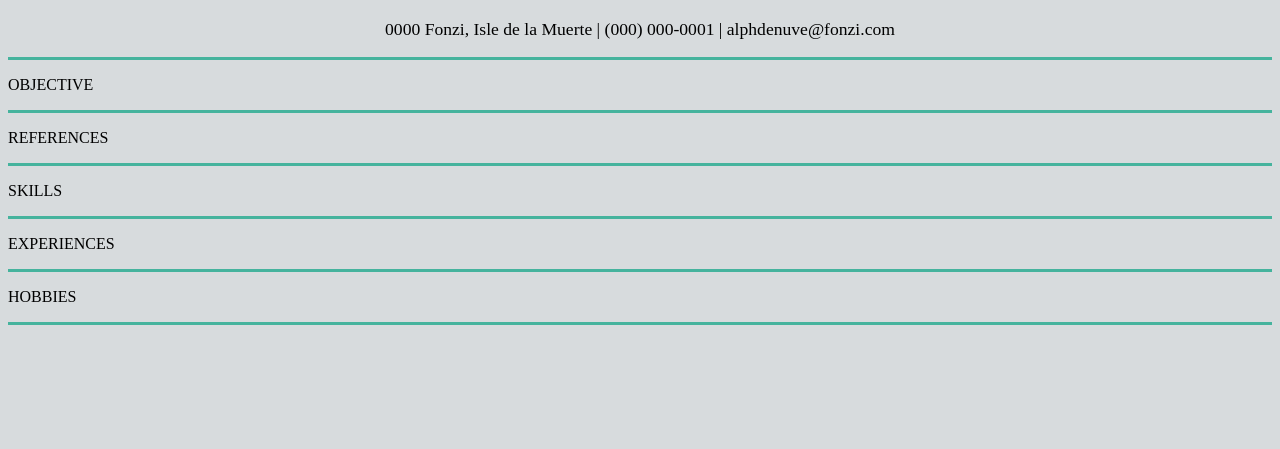
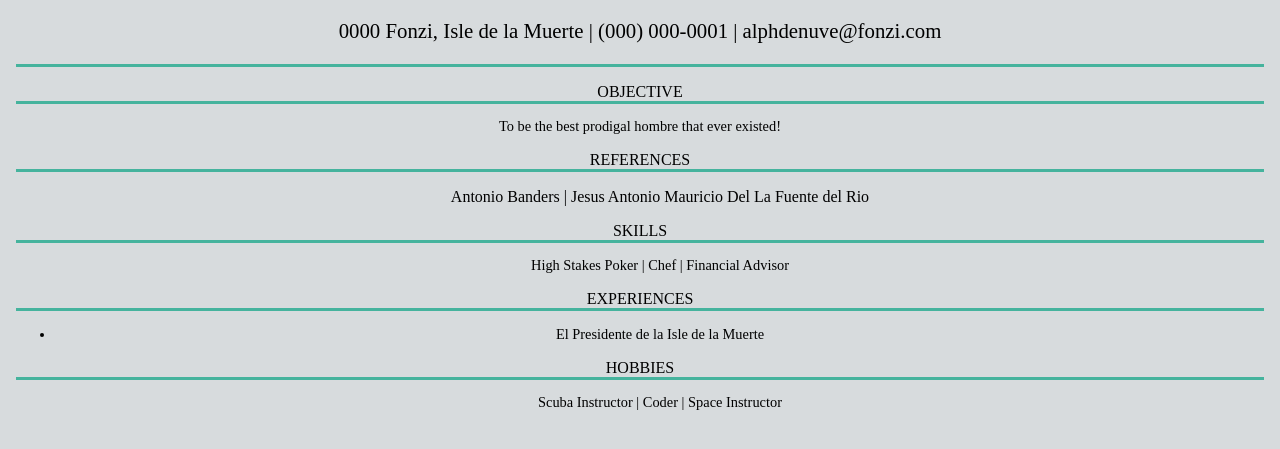
Before and after one commit to Xamdes/resume-site, a plain HTML site: page index.html in a window 1280 px wide. Shown: the part 61-510 px from the top of the page. Drawn offline with Linux system fonts and the light colour scheme.

Commit message:
Finsihed writing resume.

```diff
--- a/css/index.css
+++ b/css/index.css
@@ -1,19 +1,20 @@
 body {
   background-color: #D7DBDD;
+  text-align: center;
 }
 
 .center_header {
-  text-align: center;
   font-size: 1.8em;
 }
 
 .about_center_header {
-  text-align: center;
   font-size: 1em;
 }
 
 .seperator_horizontal {
   border-bottom-style: solid;
+  border-color: #45B39D;
+  margin: .5em;
 }
 
 .div_green {
@@ -29,17 +30,30 @@ body {
 }
 
 .header_section {
-  text-align: left;
+  font-size: 1em;
+  margin: .5em;
+  height: 18px;
   border-bottom-style: solid;
   border-color: #45B39D;
-  font-size: 1em
 }
 
 .resume_contact {
-  font-size: 1.1em;
-  text-align: center;
+  font-size: 1.3em;
 }
 
 .resume_paragraph {
-  font-size: 1.2em;
+  margin: .5em;
+  font-size: 0.9em;
 }
+
+.resume_list {
+  margin: .5em;
+  font-size: 0.9em;
+}
+
+.section_center {
+  text-align: center;
+}
+.resume_horizontal_list ul li {
+  display: inline;
+}
--- a/index.html
+++ b/index.html
@@ -12,22 +12,54 @@
     <div class="resume_contact">
       <p>0000 Fonzi, Isle de la Muerte | (000) 000-0001 | alphdenuve@fonzi.com</p>
     </div>
-    <div class="header_section">
+    <div class="seperator_horizontal">
     </div>
     <div class="header_section">
       <p>OBJECTIVE</p>
     </div>
+    <div class="resume_paragraph">
+      <p>To be the best prodigal hombre that ever existed!</p>
+    </div>
     <div class="header_section">
       <p>REFERENCES</p>
+    </div>
+    <div class="resume_horizontal_list">
+      <ul>
+        <li>Antonio Banders |</li>
+        <li>Jesus Antonio Mauricio Del La Fuente del Rio</li>
+      </ul>
     </div>
     <div class="header_section">
       <p>SKILLS</p>
     </div>
+    <div class="resume_paragraph">
+      <div class="resume_horizontal_list">
+        <ul>
+          <li>High Stakes Poker |</li>
+          <li>Chef |</li>
+          <li>Financial Advisor</li>
+        </ul>
+      </div>
+    </div>
     <div class="header_section">
       <p>EXPERIENCES</p>
+    </div>
+    <div class="resume_paragraph">
+      <ul>
+        <li>El Presidente de la Isle de la Muerte</li>
+      </ul>
     </div>
     <div class="header_section">
       <p>HOBBIES</p>
     </div>
+    <div class="resume_paragraph">
+      <div class="resume_horizontal_list">
+        <ul>
+          <li>Scuba Instructor |</li>
+          <li>Coder |</li>
+          <li>Space Instructor</li>
+        </ul>
+      </div>
+    </div>
   </body>
 </html>
```
